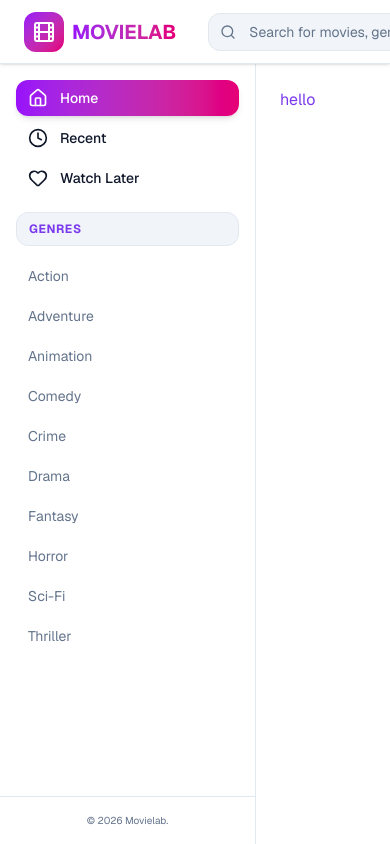
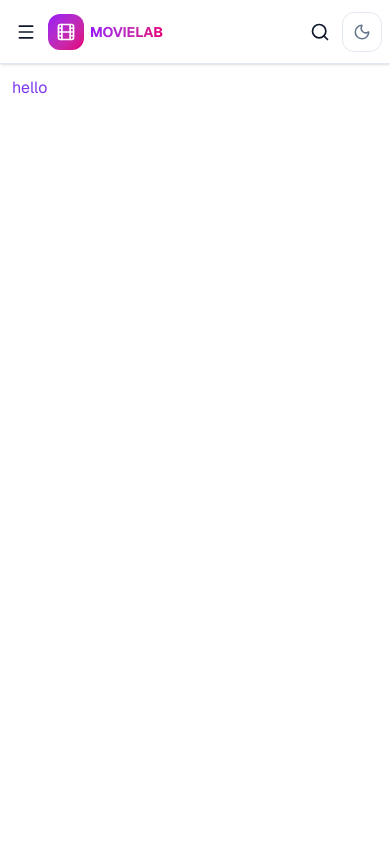
Before and after one commit to Shazzadul-Shakib/movie-lab, a Next.js app: page / in a window 390 px wide. Built offline with nearby package versions, Linux system fonts and the light colour scheme.

Commit message:
feat: responsiveness added

```diff
--- a/src/app/layout.tsx
+++ b/src/app/layout.tsx
@@ -1,10 +1,12 @@
-import type { Metadata } from 'next';
+'use client';
+
 import { Geist, Geist_Mono } from 'next/font/google';
 import './globals.css';
 import { ThemeProvider } from '@/components/providers/theme-provider';
 import { Header } from '@/components/layout/header';
 import { Sidebar } from '@/components/layout/sidebar';
 import { MainContent } from '@/components/layout/main-content';
+import { useState, useCallback } from 'react';
 
 const geistSans = Geist({
   variable: '--font-geist-sans',
@@ -16,18 +18,27 @@ const geistMono = Geist_Mono({
   subsets: ['latin'],
 });
 
-export const metadata: Metadata = {
-  title: 'MovieLab',
-  description: 'Discover and Explore Movies Seamlessly',
-};
-
 export default function RootLayout({
   children,
 }: Readonly<{
   children: React.ReactNode;
 }>) {
+  const [sidebarOpen, setSidebarOpen] = useState(false);
+
+  const handleMenuToggle = useCallback(() => {
+    setSidebarOpen(prev => !prev);
+  }, []);
+
+  const handleClose = useCallback(() => {
+    setSidebarOpen(false);
+  }, []);
+
   return (
     <html lang='en' suppressHydrationWarning>
+      <head>
+        <title>MovieLab - Discover and Explore Movies Seamlessly</title>
+        <meta name="description" content="Discover and Explore Movies Seamlessly" />
+      </head>
       <body
         className={`${geistSans.variable} ${geistMono.variable} antialiased bg-background text-foreground`}
       >
@@ -38,8 +49,8 @@ export default function RootLayout({
           disableTransitionOnChange
           storageKey='movielab-theme'
         >
-          <Header />
-          <Sidebar />
+          <Header onMenuToggle={handleMenuToggle} />
+          <Sidebar isOpen={sidebarOpen} onClose={handleClose} />
           <MainContent>{children}</MainContent>
         </ThemeProvider>
       </body>
--- a/src/components/layout/header.tsx
+++ b/src/components/layout/header.tsx
@@ -1,25 +1,41 @@
 'use client';
 
-import { Search, Film } from 'lucide-react';
+import { Search, Film, Menu } from 'lucide-react';
 import { ThemeToggle } from '@/components/ui/theme-toggle';
+import { useState } from 'react';
 
-export function Header() {
+interface HeaderProps {
+  onMenuToggle: () => void;
+}
+
+export function Header({ onMenuToggle }: HeaderProps) {
+  const [showSearch, setShowSearch] = useState(false);
+
   return (
-    <header className='fixed top-0 left-0 right-0 z-50 h-16 border-b border-border bg-card backdrop-blur-md shadow-sm'>
-      <div className='flex h-full items-center justify-between px-6'>
+    <header className='fixed top-0 left-0 right-0 z-50 h-16 border-b border-border bg-card shadow-sm'>
+      <div className='flex h-full items-center px-2 sm:px-4 md:px-6'>
+        {/* Mobile Menu Button */}
+        <button
+          onClick={onMenuToggle}
+          className='lg:hidden flex items-center justify-center h-9 w-9 sm:h-10 sm:w-10 rounded-lg hover:bg-muted transition-colors flex-shrink-0 cursor-pointer'
+          aria-label='Toggle menu'
+        >
+          <Menu className='h-5 w-5' />
+        </button>
+
         {/* Logo */}
-        <div className='flex items-center gap-2'>
-          <div className='flex h-10 w-10 items-center justify-center rounded-lg bg-gradient-to-br from-purple-600 to-pink-600'>
-            <Film className='h-6 w-6 text-white' />
+        <div className='flex items-center gap-1.5 sm:gap-2 ml-1 sm:ml-2 flex-shrink-0'>
+          <div className='flex h-9 w-9 sm:h-10 sm:w-10 items-center justify-center rounded-lg bg-gradient-to-br from-purple-600 to-pink-600'>
+            <Film className='h-5 w-5 sm:h-6 sm:w-6 text-white' />
           </div>
-          <span className='text-xl font-bold bg-gradient-to-r from-purple-600 to-pink-600 bg-clip-text text-transparent'>
+          <span className='text-sm sm:text-base md:text-xl font-bold bg-gradient-to-r from-purple-600 to-pink-600 bg-clip-text text-transparent hidden min-[380px]:inline whitespace-nowrap'>
             MOVIELAB
           </span>
         </div>
 
-        {/* Search Bar */}
-        <div className='flex-1 max-w-2xl mx-8 min-w-[240px]'>
-          <div className='relative'>
+        {/* Desktop Search Bar */}
+        <div className='hidden md:flex flex-1 max-w-2xl mx-4 lg:mx-8'>
+          <div className='relative w-full'>
             <Search className='absolute left-3 top-1/2 -translate-y-1/2 h-4 w-4 text-muted-foreground' />
             <input
               type='search'
@@ -29,9 +45,36 @@ export function Header() {
           </div>
         </div>
 
-        {/* Theme Toggle */}
-        <ThemeToggle />
+        {/* Right Side Actions */}
+        <div className='flex items-center gap-1 sm:gap-2 ml-auto flex-shrink-0'>
+          {/* Mobile Search Toggle */}
+          <button
+            onClick={() => setShowSearch(!showSearch)}
+            className='md:hidden flex items-center justify-center h-9 w-9 sm:h-10 sm:w-10 rounded-lg hover:bg-muted transition-colors cursor-pointer'
+            aria-label='Toggle search'
+          >
+            <Search className='h-5 w-5' />
+          </button>
+
+          {/* Theme Toggle */}
+          <ThemeToggle />
+        </div>
       </div>
+
+      {/* Mobile Search Bar */}
+      {showSearch && (
+        <div className='md:hidden px-3 sm:px-4 pb-3 border-t border-border bg-card'>
+          <div className='relative mt-3'>
+            <Search className='absolute left-3 top-1/2 -translate-y-1/2 h-4 w-4 text-muted-foreground' />
+            <input
+              type='search'
+              placeholder='Search movies...'
+              className='w-full rounded-lg border border-input bg-muted py-2 pl-10 pr-4 text-sm text-foreground placeholder-muted-foreground outline-none transition-all focus:border-ring focus:bg-card focus:ring-2 focus:ring-ring/30'
+              autoFocus
+            />
+          </div>
+        </div>
+      )}
     </header>
   );
 }
--- a/src/components/layout/main-content.tsx
+++ b/src/components/layout/main-content.tsx
@@ -1,8 +1,8 @@
 export function MainContent({ children }: { children: React.ReactNode }) {
   return (
-    <main className='ml-64 mt-16 min-h-[calc(100vh-4rem)] bg-background'>
+    <main className='lg:ml-64 mt-16 min-h-[calc(100vh-4rem)] bg-background'>
       <div className='h-full overflow-y-auto'>
-        <div className='container mx-auto p-6'>{children}</div>
+        <div className='container mx-auto p-3 sm:p-4 md:p-6'>{children}</div>
       </div>
     </main>
   );
--- a/src/components/layout/sidebar.tsx
+++ b/src/components/layout/sidebar.tsx
@@ -3,6 +3,7 @@
 import Link from 'next/link';
 import { usePathname } from 'next/navigation';
 import { Home, Clock, Heart } from 'lucide-react';
+import { useEffect, useRef } from 'react';
 
 const genres = [
   { name: 'Action', href: '/genre/action' },
@@ -23,11 +24,52 @@ const mainLinks = [
   { name: 'Watch Later', icon: Heart, href: '/watch-later' },
 ];
 
-export function Sidebar() {
+interface SidebarProps {
+  isOpen: boolean;
+  onClose: () => void;
+}
+
+export function Sidebar({ isOpen, onClose }: SidebarProps) {
   const pathname = usePathname();
+  const previousPathname = useRef(pathname);
+
+  // Close sidebar when route changes on mobile (only if pathname actually changed)
+  useEffect(() => {
+    if (previousPathname.current !== pathname && isOpen) {
+      onClose();
+      previousPathname.current = pathname;
+    }
+  }, [pathname, isOpen, onClose]);
+
+  // Prevent body scroll when mobile menu is open
+  useEffect(() => {
+    if (isOpen) {
+      document.body.style.overflow = 'hidden';
+    } else {
+      document.body.style.overflow = 'unset';
+    }
+    return () => {
+      document.body.style.overflow = 'unset';
+    };
+  }, [isOpen]);
 
   return (
-    <aside className='fixed left-0 top-16 h-[calc(100vh-4rem)] w-64 border-r border-border bg-card flex flex-col'>
+    <>
+      {/* Mobile Overlay */}
+      {isOpen && (
+        <div
+          className='fixed inset-0 bg-black/80 z-40 lg:hidden cursor-pointer'
+          onClick={onClose}
+          aria-hidden='true'
+        />
+      )}
+
+      {/* Sidebar */}
+      <aside
+        className={`fixed left-0 top-16 h-[calc(100vh-4rem)] w-64 border-r border-border bg-card flex flex-col z-40 transition-transform duration-300 ease-in-out lg:translate-x-0 ${
+          isOpen ? 'translate-x-0' : '-translate-x-full'
+        }`}
+      >
       {/* Main Navigation - Static */}
       <div className='p-4 pb-0'>
         <nav className='flex flex-col gap-1'>
@@ -38,7 +80,7 @@ export function Sidebar() {
               <Link
                 key={link.href}
                 href={link.href}
-                className={`flex items-center gap-3 rounded-lg px-3 py-2 text-sm font-medium transition-all duration-200 ${
+                className={`flex items-center gap-3 rounded-lg px-3 py-2 text-sm font-medium transition-all duration-200 cursor-pointer ${
                   isActive
                     ? 'bg-gradient-to-r from-purple-600 to-pink-600 text-white shadow-md'
                     : 'text-foreground hover:bg-primary/20 hover:text-primary'
@@ -66,7 +108,7 @@ export function Sidebar() {
                   <Link
                     key={genre.href}
                     href={genre.href}
-                    className={`rounded-lg px-3 py-2 text-sm transition-all duration-200 ${
+                    className={`rounded-lg px-3 py-2 text-sm transition-all duration-200 cursor-pointer ${
                       isActive
                         ? 'bg-gradient-to-r from-purple-600 to-pink-600 text-white shadow-md'
                         : 'text-muted-foreground hover:bg-primary/20 hover:text-primary'
@@ -88,5 +130,6 @@ export function Sidebar() {
         </p>
       </div>
     </aside>
+    </>
   );
 }
--- a/src/components/ui/theme-toggle.tsx
+++ b/src/components/ui/theme-toggle.tsx
@@ -29,7 +29,7 @@ export function ThemeToggle() {
       type='button'
       onClick={() => setTheme(nextTheme)}
       aria-label={label}
-      className='flex h-10 w-10 items-center justify-center rounded-lg border border-border bg-card text-muted-foreground transition-colors hover:text-foreground focus-visible:outline-none focus-visible:ring-0'
+      className='flex h-10 w-10 items-center justify-center rounded-lg border border-border bg-card text-muted-foreground transition-colors hover:text-foreground focus-visible:outline-none focus-visible:ring-0 cursor-pointer'
     >
       <Icon size={18} />
     </button>
```
Also changed, not shown: 1 other file (tests, documents, lock files or other folders).
